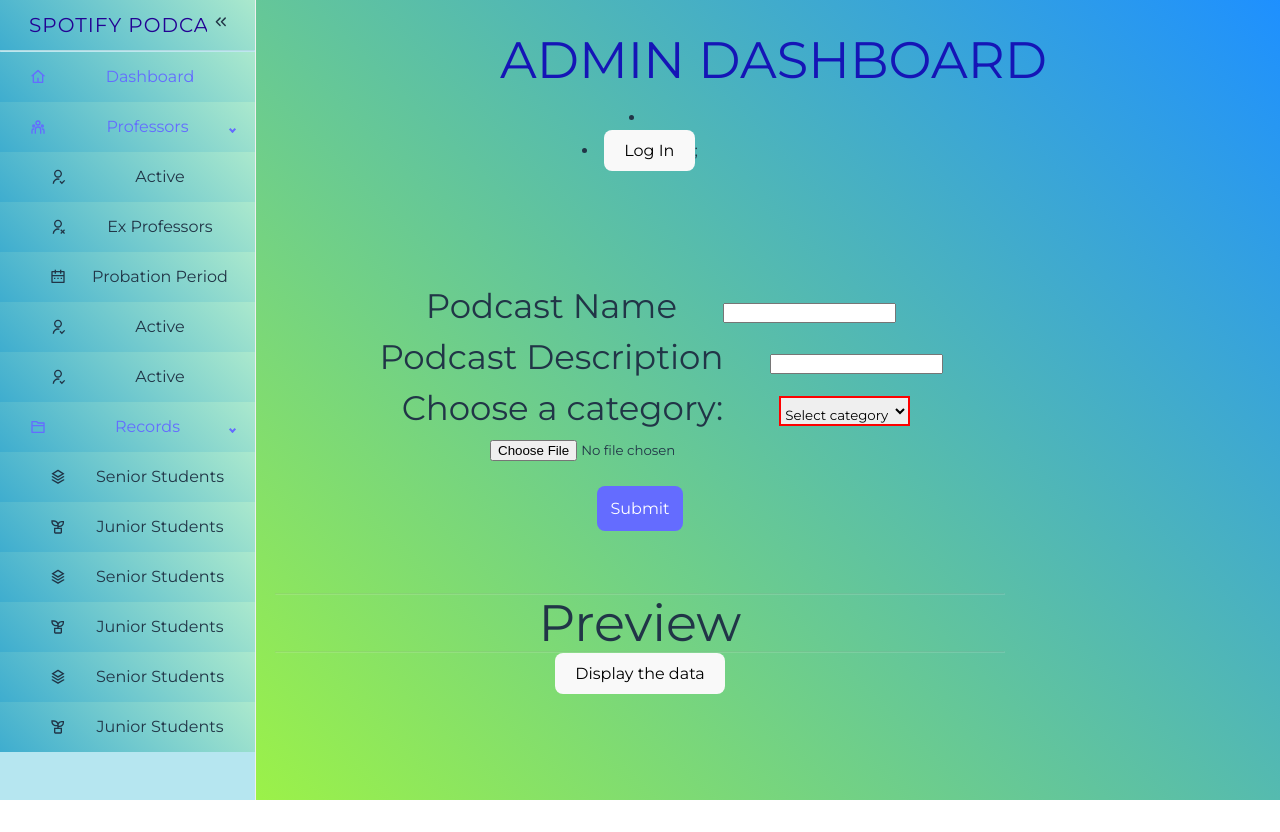
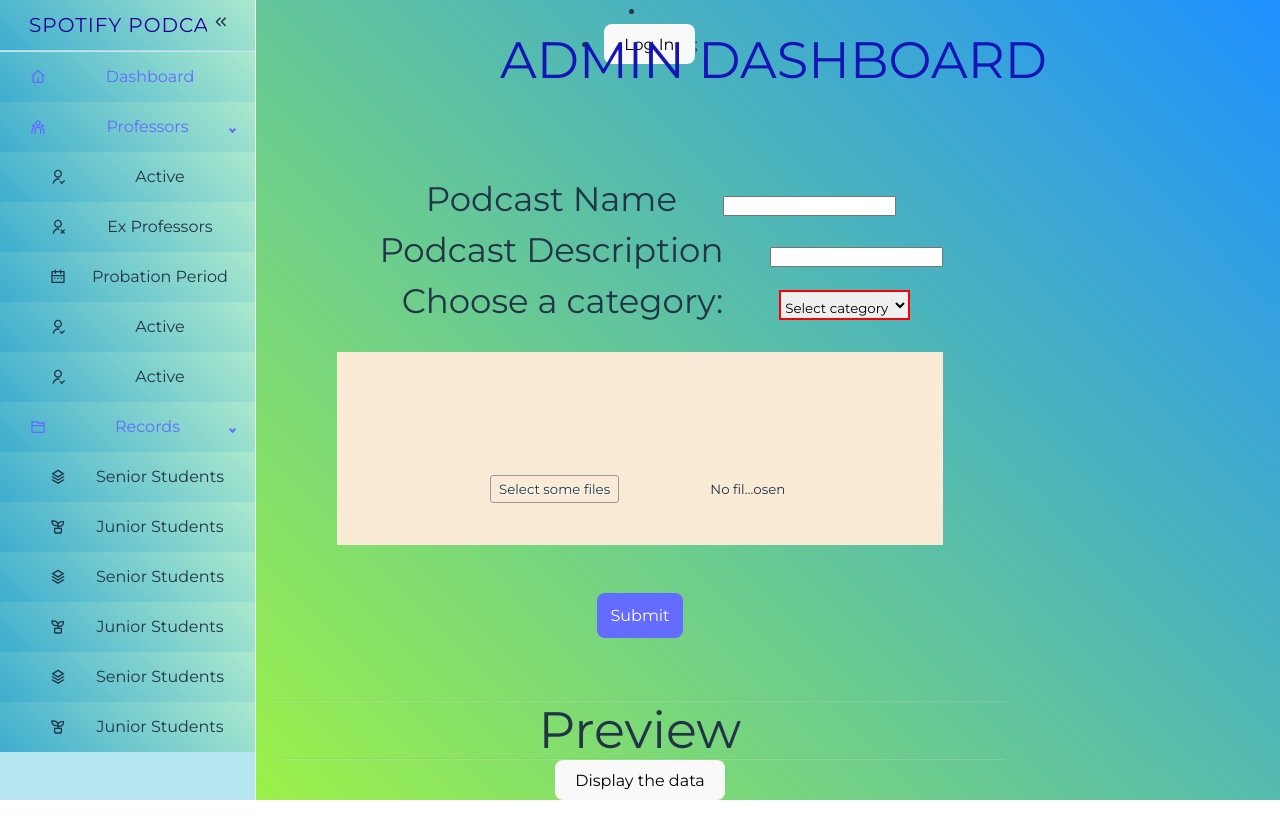
Before and after one commit to ADITYA-003/Flipr-War_With_Codes, a React (Vite) app in the folder frontend/: page / in a window 1280 px wide. Before the commit the page ends 800 px from the top, so only its background shows below. Built offline with nearby package versions, Linux system fonts and the light colour scheme; a web font is replaced by a local one.

Commit message:
added imageData ADitya

```diff
--- /dev/null
+++ b/frontend/src/components/ImageDetails.css
@@ -0,0 +1,38 @@
+.wrapper{
+    background-color: antiquewhite;
+    width: 100%;
+    height: 100%;
+    margin-top: 20px;
+    padding: 40px;
+}
+
+.childWrapper{
+    padding: 2px;
+
+}
+
+.inputFile::-webkit-file-upload-button {
+    visibility: hidden;
+  }
+
+  .inputFile::before {
+    content: 'Select some files';
+    display: inline-block;
+    background: linear-gradient(top, #f9f9f9, #e3e3e3);
+    border: 1px solid #999;
+    border-radius: 3px;
+    padding: 5px 8px;
+    outline: none;
+    white-space: nowrap;
+    -webkit-user-select: none;
+    cursor: pointer;
+    text-shadow: 1px 1px #fff;
+    font-weight: 700;
+    font-size: 10pt;
+  }
+  .inputFile:hover::before {
+    border-color: black;
+  }
+  .inputFile:active::before {
+    background: -webkit-linear-gradient(top, #e3e3e3, #f9f9f9);
+  }
--- a/frontend/src/components/Podcast.jsx
+++ b/frontend/src/components/Podcast.jsx
@@ -1,13 +1,12 @@
 import React,{useEffect, useState} from 'react'
 import axios from 'axios';
 
-
+import '../components/ImageDetails.css'
 
 const Podcast = () => {
     const [PodcastData, setPodcastData] = useState([])  // this is used to store the podcast info
     const [file, setFile] = useState([]);  // this is used to store podcast images files
     const [preview, setPreview] = useState(null); // this is used to store the blob url of the image
-
     const [data, setData] = useState({
       pname:"",
       pdescr:"",
@@ -15,6 +14,19 @@ const Podcast = () => {
   /*     pbinaryfile: "" */
     }
     );
+
+    const convertBs64 = (e) =>{
+      console.log(e)
+      var reader = new FileReader();
+      reader.readAsDataURL(e.target.files[0]);
+      reader.onload = () =>{
+          console.log(reader.result); //base64encoded string
+          setData({...data,Pimage:reader.result});
+      };
+      reader.onerror  = error =>{
+          console.log("Error: ", error);
+      };
+  }
     // const navigate = useNavigate();
     /*
         const fetchPodcast = async (e) => {
@@ -28,7 +40,7 @@ const Podcast = () => {
               console.log(err);
             }
           }; */
-    const handleChange = async (e) =>{
+  /*   const handleChange = async (e) =>{
         const inputfile = e.target.files[0]
         setFile(inputfile)
 
@@ -38,7 +50,7 @@ const Podcast = () => {
         setData({...data,pimgblob:imgBlob})
         console.log(imgBlob)
 
-      }
+      }   */
 
 
     const handleOnSubmit = async(e)=>{
@@ -56,7 +68,7 @@ const Podcast = () => {
       setPreview(null)
 
     }
-  const myFunction = () =>{}
+
   return (
     <div>
 
@@ -97,17 +109,25 @@ const Podcast = () => {
   <option value="Video">Video</option>
 </select>
 <br />
+<div className='wrapper'>
+    <div className='childWrapper'>
+        <input className='inputFile'
+        accept="image/*"
+        type = "file"
+        onChange={convertBs64} />
 
-<input type="file" value ={data.Pfile} onChange={handleChange} />
+        {data && <img  height={100} widht= {100} src={data.Pimage} alt="" />}
+    </div>
+  </div>
+{/* <input type="file" value ={data.Pfile} onChange={handleChange} /> */}
 <br /><br />
 <button style={{padding:"12px",background:"#646cff",color:"white"}} type='submit' >Submit</button>
 </form>
 
 <hr />
 <h1>Preview</h1>
-{preview && <img src={preview} alt=""/>}
+{preview && <img src={data.Pimage} alt=""/>}
 <hr />
-
 
     </div>
   )
--- a/frontend/src/components/User.jsx
+++ b/frontend/src/components/User.jsx
@@ -1,12 +1,17 @@
 import React,{useState} from 'react'
 import axios from 'axios'
+
 const User = () => {
     const [postData, setPostData] = useState([]);
+    const [imageData, setImageData] = useState([]);
 
 
     const onHandleClick = async() =>{
         const fetchData = await axios.get("http://localhost:8082/post", postData);
         setPostData(fetchData.data)
+   /*
+        const base64String = fetchData.data[0].PImgBlob.toString('base64');
+        console.log(base64String) */
 
 
 
@@ -19,18 +24,14 @@ const User = () => {
       {postData.map(user => (
     <div key={user._id}>
       "Podcast Name: {user.Pname}, "Podcast Description: {user.Pdescription}, "Podcast category":{user.Pcategory},
-      "Podcast image:{postData && <img src={user.PImgBlob} alt=''/>}
+      "Podcast image:{postData && <img src={user.PImage} alt=''/>}
+      </div>
+  ))}
 
 
 
-      </div>
-  ))}
-   <div>
-
-
-      </div>
     </div>
   )
 }
 
-export default User
+export default User
```
Also changed, not shown: frontend/images/Podcast_url.txt, 2 other files (tests, documents, lock files or other folders).
